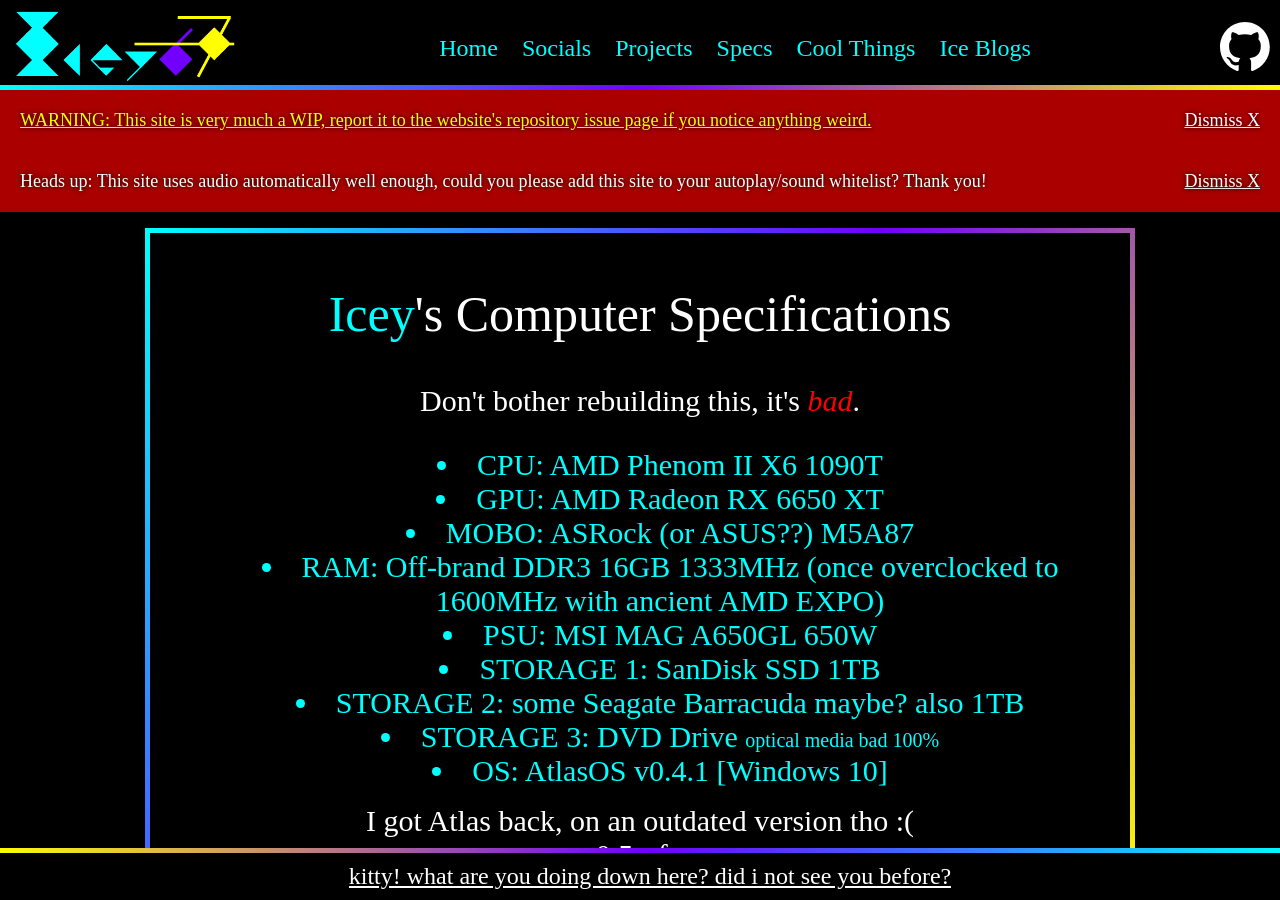
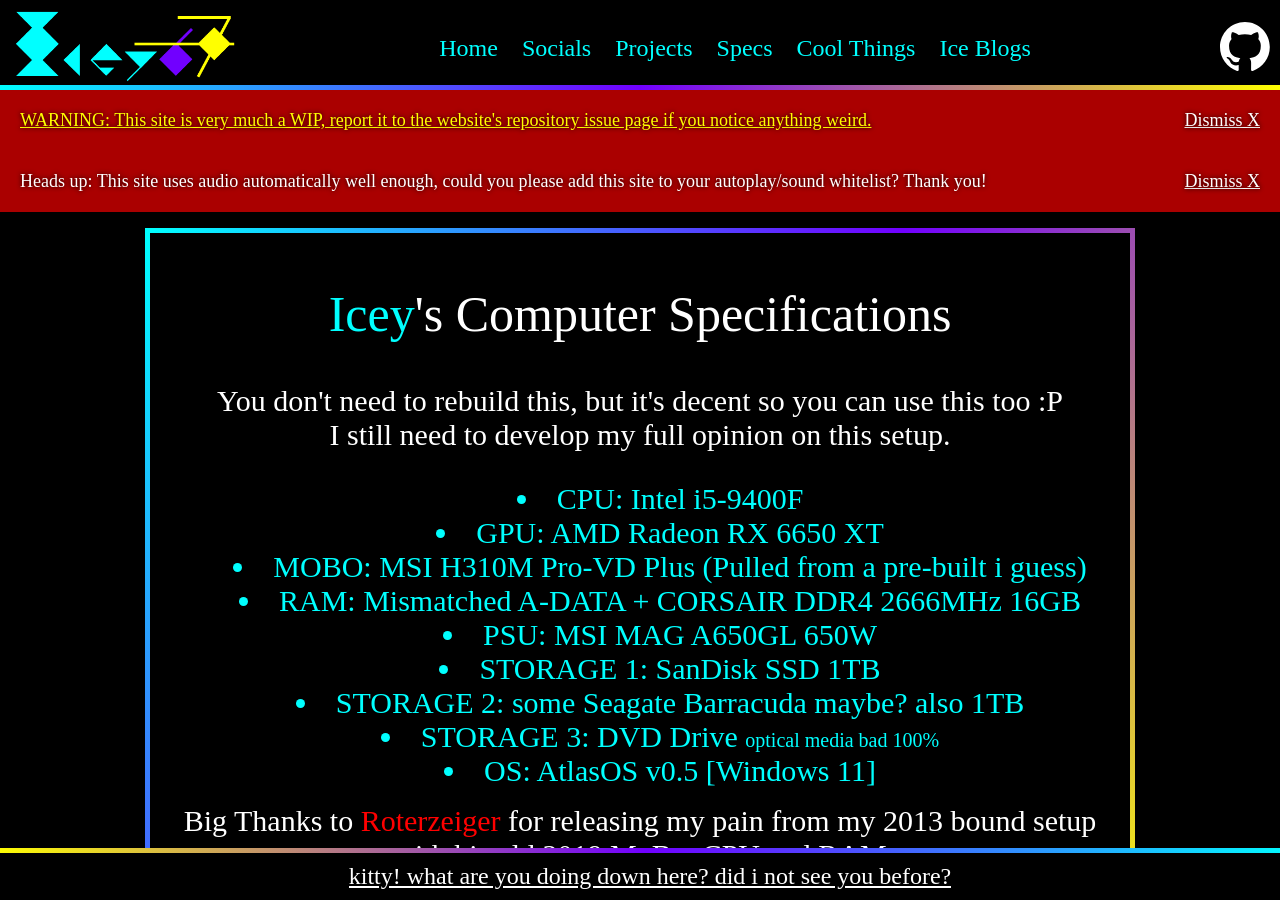
Before and after one commit to Icey67/Icey67.github.io, a Jekyll site: the page specs.html, which Jekyll copies as it is, in a window 1280 px wide and 900 px high. Built offline with Jekyll 4.4.1, drawn with Linux system fonts in a browser that asks for light colours; some web fonts are replaced; some of the changed text lies outside the part shown.

Commit message:
I'M FREEEEE

```diff
--- a/specs.html
+++ b/specs.html
@@ -58,22 +58,25 @@
 <div class="content">
     <section>
         <h1><span style="color: cyan">Icey</span>'s Computer Specifications</h1>
-        <p>Don't bother rebuilding this, it's <i style="color:red;">bad</i>.</p>
+        <p>
+            You don't need to rebuild this, but it's decent so you can use this too :P
+            <br>
+            I still need to develop my full opinion on this setup.
+        </p>
         <ul>
-            <li>CPU: AMD Phenom II X6 1090T</li>
+            <li>CPU: Intel i5-9400F</li>
             <li>GPU: AMD Radeon RX 6650 XT</li>
-            <li>MOBO: ASRock (or ASUS??) M5A87</li>
-            <li>RAM: Off-brand DDR3 16GB 1333MHz (once overclocked to 1600MHz with ancient AMD EXPO)</li>
+            <li>MOBO: MSI H310M Pro-VD Plus (Pulled from a pre-built i guess)</li>
+            <li>RAM: Mismatched A-DATA + CORSAIR DDR4 2666MHz 16GB</li>
             <li>PSU: MSI MAG A650GL 650W</li>
             <li>STORAGE 1: SanDisk SSD 1TB</li>
             <li>STORAGE 2: some Seagate Barracuda maybe? also 1TB</li>
             <li>STORAGE 3: DVD Drive <span style="font-size: 20px">optical media bad 100%</span></li>
-            <li>OS: AtlasOS v0.4.1 [Windows 10]</li>
+            <li>OS: AtlasOS v0.5 [Windows 11]</li>
         </ul>
         <p>
-            I got Atlas back, on an outdated version tho :(
-            <br>
-            no v0.5+ for me
+            Big Thanks to <span style="color: red;">Roterzeiger</span> for releasing my pain from my 2013 bound setup with his old 2019 MoBo, CPU and RAM<br>
+            I plan to dual-boot it with NixOS but I can't figure out how to setup DMS + Niri cleanly because the .kdl files aren't being generated ;-;
         </p>
     </section>
     <section>
```
